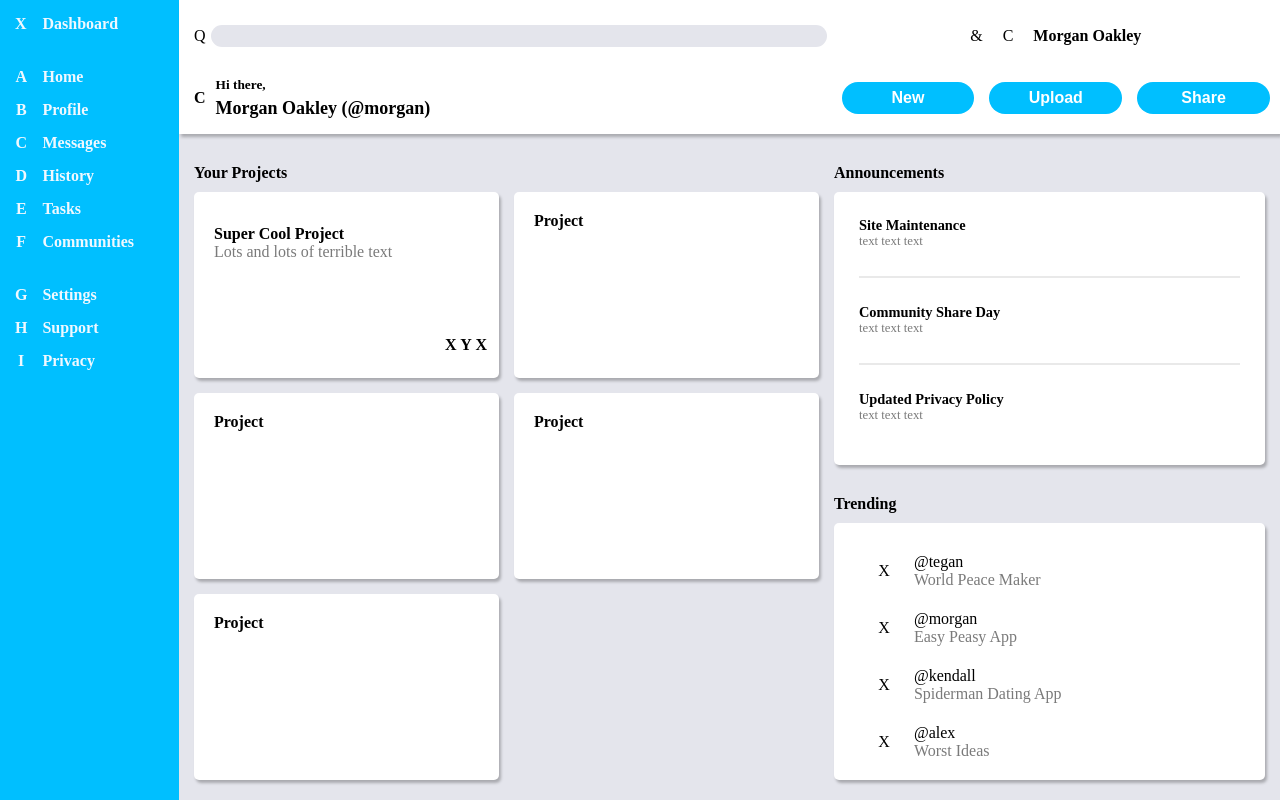
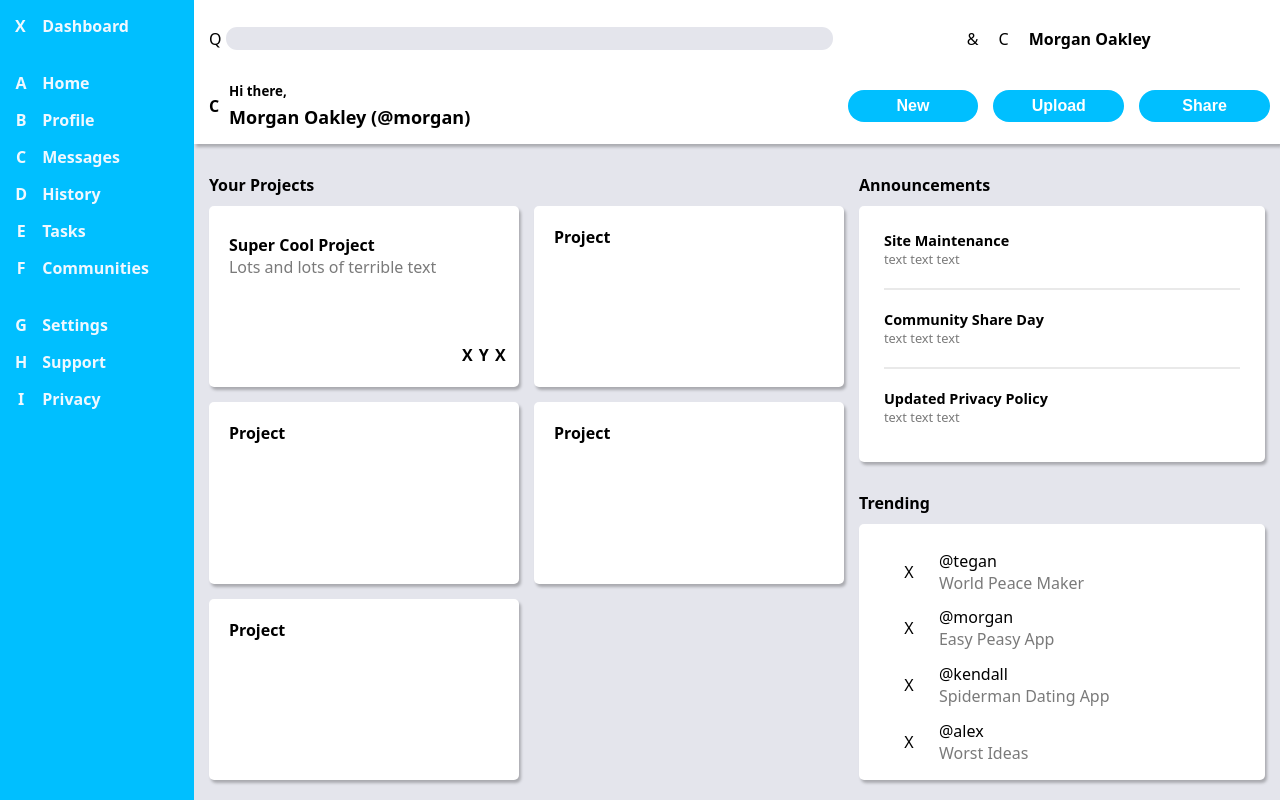
Before and after one commit to SpekkioKilwala/admin-dashboard, a plain HTML site: page index.html in a window 1280 px wide. Drawn offline with Linux system fonts and the light colour scheme.

Commit message:
Add font

```diff
--- a/style.css
+++ b/style.css
@@ -1,6 +1,10 @@
 * {
   margin: 0px;
   box-sizing: border-box;
+}
+
+body {
+  font-family: system-ui, "Segoe UI", Roboto, Helvetica, Arial, sans-serif, "Apple Color Emoji", "Segoe UI Emoji", "Segoe UI Symbol";
 }
 
 /* Temporary layout stuff */
```
